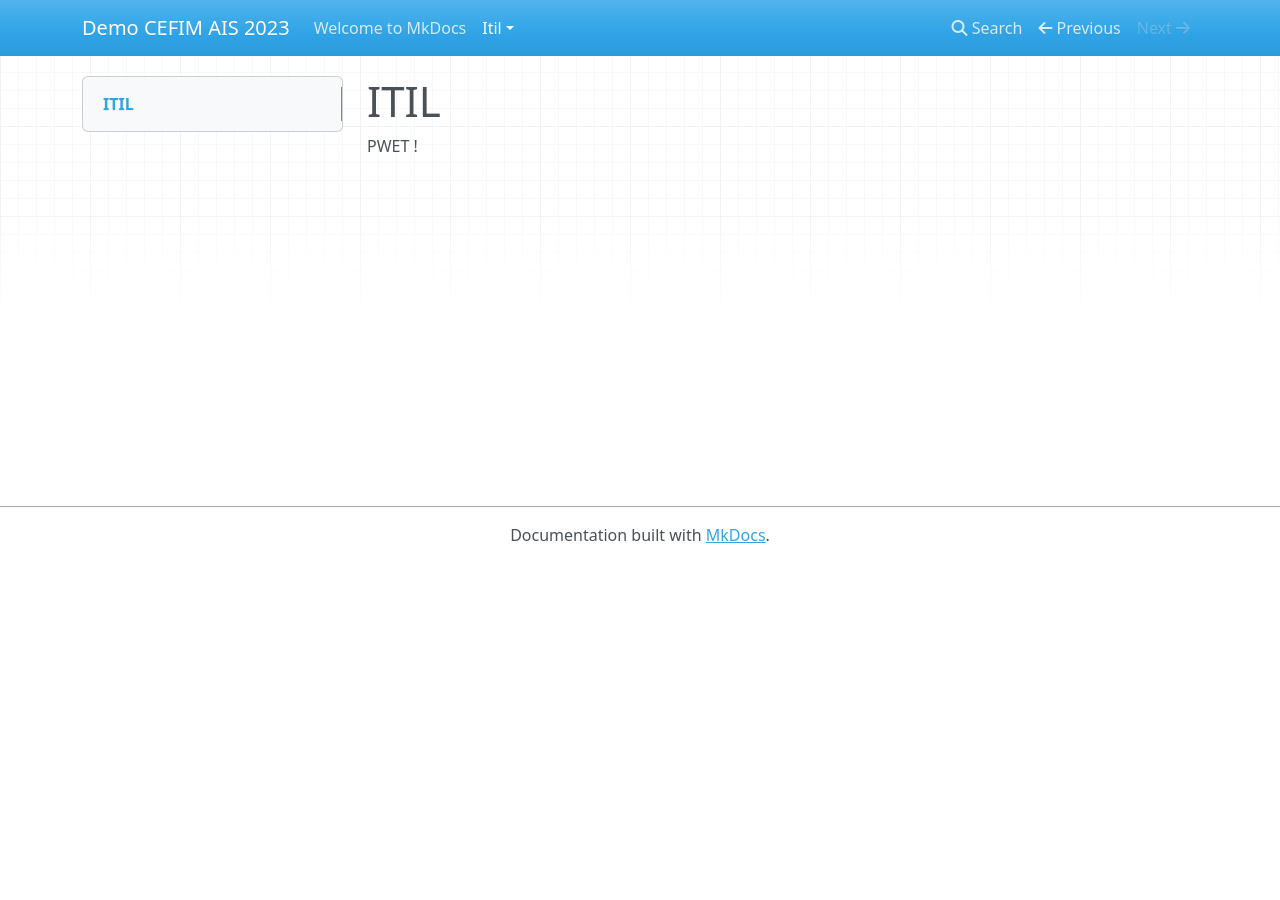
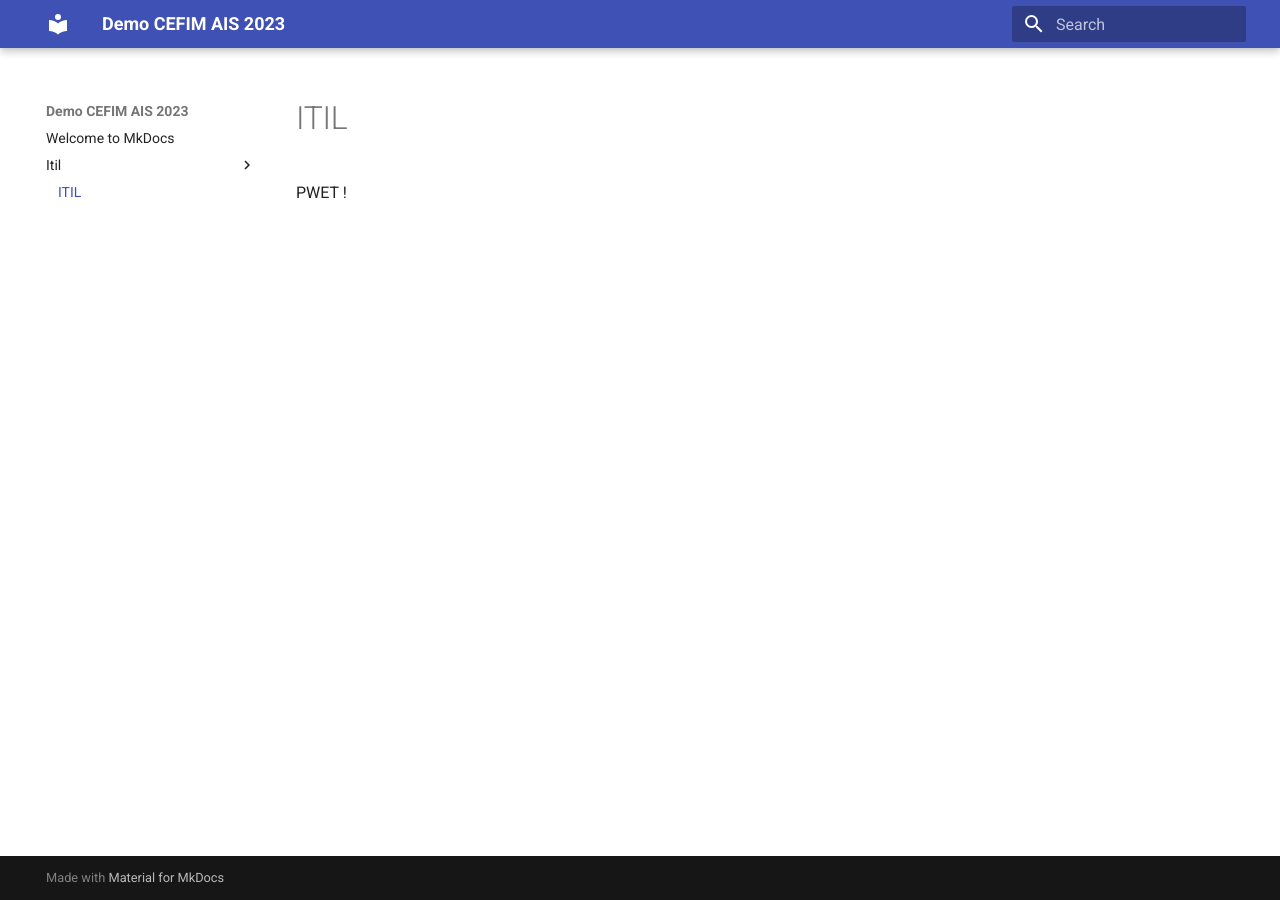
Before and after one commit to achaussier/demo-mkdocs-cefim, an MkDocs documentation site: the page built from docs/itil/introduction.md, in a window 1280 px wide. Built offline with MkDocs 1.6.1 and Material for MkDocs 9.7.7, drawn with Linux system fonts in a browser that asks for light colours; nearby versions of some CDN libraries.

Commit message:
docs: update theme

```diff
--- a/mkdocs.yml
+++ b/mkdocs.yml
@@ -1 +1,3 @@
 site_name: Demo CEFIM AIS 2023
+theme:
+  name: material
```
Also changed, not shown: 1 other file.
